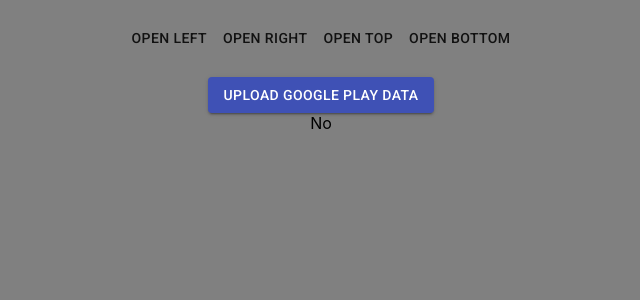
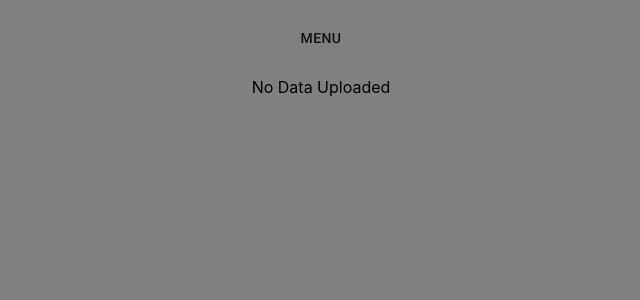
Before and after one commit to srothenburger1/musicApp, a React (Create React App) app in the folder Frontend/musicapp/: page / in a window 1280 px wide. Shown: the top 300 px of the page, without its empty margins (319-959 px from the left). Built offline with nearby package versions, Linux system fonts and the light colour scheme.

Commit message:
Changed button to drawer

```diff
--- a/Frontend/musicapp/src/App.js
+++ b/Frontend/musicapp/src/App.js
@@ -15,15 +15,17 @@
   return (
     <div className="App">
     <br/>
-    <SwipeableTemporaryDrawer/>
+    <SwipeableTemporaryDrawer
+      onInputChange = {this.onInputChange}
+    />
     <br/>
-      <UploadButtons
+      {/* <UploadButtons
         onInputChange={this.onInputChange}
-      />
+      /> */}
       {this.state.input != null?this.state.input.map((item,index)=>{
         return(<div><p>{item[0]}</p><p>{item[1]}</p><p>{item[2]}</p></div>)
         }
-        ):<div>No</div>
+        ):<div>No Data Uploaded</div>
         }
     </div>
   );
--- a/Frontend/musicapp/src/Drawers/SwipeableDrawer.jsx
+++ b/Frontend/musicapp/src/Drawers/SwipeableDrawer.jsx
@@ -9,6 +9,9 @@
 import ListItemText from '@material-ui/core/ListItemText';
 import InboxIcon from '@material-ui/icons/MoveToInbox';
 import MailIcon from '@material-ui/icons/Mail';
+import ContactsIcon from '@material-ui/icons/Contacts'
+import MusicNoteIcon from '@material-ui/icons/MusicNote'
+import CloudUploadIcon from '@material-ui/icons/CloudUpload'
 
 const useStyles = makeStyles({
   list: {
@@ -19,7 +22,7 @@
   },
 });
 
-function SwipeableTemporaryDrawer() {
+const SwipeableTemporaryDrawer = ({onInputChange}) => {
   const classes = useStyles();
   const [state, setState] = React.useState({
     top: false,
@@ -36,73 +39,96 @@
     setState({ ...state, [side]: open });
   };
 
-  const sideList = side => (
+//   const sideList = side => (
+//     <div
+//       className={classes.list}
+//       role="presentation"
+//       onClick={toggleDrawer(side, false)}
+//       onKeyDown={toggleDrawer(side, false)}
+//     >
+//       <List>
+//         {['Inbox', 'Starred', 'Send email', 'Drafts'].map((text, index) => (
+//           <ListItem button key={text}>
+//             <ListItemIcon>{index % 2 === 0 ? <InboxIcon /> : <MailIcon />}</ListItemIcon>
+//             <ListItemText primary={text} />
+//           </ListItem>
+//         ))}
+//       </List>
+//       <Divider />
+//       <List>
+//         {['All mail', 'Trash', 'Spam'].map((text, index) => (
+//           <ListItem button key={text}>
+//             <ListItemIcon>{index % 2 === 0 ? <InboxIcon /> : <MailIcon />}</ListItemIcon>
+//             <ListItemText primary={text} />
+//           </ListItem>
+//         ))}
+//       </List>
+//     </div>
+//   );
+
+  const fullList = side => (
+
     <div
-      className={classes.list}
+      className={classes.fullList}
       role="presentation"
       onClick={toggleDrawer(side, false)}
       onKeyDown={toggleDrawer(side, false)}
     >
+
+    <List>
+        {['Upload Data'].map((text, index) => (
+        <label htmlFor="contained-button-file1">
+          <ListItem button key={text}>
+            <ListItemIcon>{<CloudUploadIcon />}</ListItemIcon>
+            <ListItemText primary={text} />
+          </ListItem>
+          </label>
+        ))}
+      </List>
+      <Divider />
       <List>
-        {['Inbox', 'Starred', 'Send email', 'Drafts'].map((text, index) => (
+        {['Top Songs', 'Top Artists'].map((text, index) => (
           <ListItem button key={text}>
-            <ListItemIcon>{index % 2 === 0 ? <InboxIcon /> : <MailIcon />}</ListItemIcon>
+            <ListItemIcon>{index % 2 === 0 ? <MusicNoteIcon /> : <ContactsIcon />}</ListItemIcon>
             <ListItemText primary={text} />
           </ListItem>
         ))}
       </List>
       <Divider />
       <List>
-        {['All mail', 'Trash', 'Spam'].map((text, index) => (
+        {['Song Count', 'Artist Count'].map((text, index) => (
           <ListItem button key={text}>
-            <ListItemIcon>{index % 2 === 0 ? <InboxIcon /> : <MailIcon />}</ListItemIcon>
+            <ListItemIcon>{index % 2 === 0 ? <MusicNoteIcon /> : <ContactsIcon />}</ListItemIcon>
             <ListItemText primary={text} />
           </ListItem>
         ))}
       </List>
-    </div>
-  );
 
-  const fullList = side => (
-    <div
-      className={classes.fullList}
-      role="presentation"
-      onClick={toggleDrawer(side, false)}
-      onKeyDown={toggleDrawer(side, false)}
-    >
-      <List>
-        {['Inbox', 'Starred', 'Send email', 'Drafts'].map((text, index) => (
-          <ListItem button key={text}>
-            <ListItemIcon>{index % 2 === 0 ? <InboxIcon /> : <MailIcon />}</ListItemIcon>
-            <ListItemText primary={text} />
-          </ListItem>
-        ))}
-      </List>
-      <Divider />
-      <List>
-        {['All mail', 'Trash', 'Spam'].map((text, index) => (
-          <ListItem button key={text}>
-            <ListItemIcon>{index % 2 === 0 ? <InboxIcon /> : <MailIcon />}</ListItemIcon>
-            <ListItemText primary={text} />
-          </ListItem>
-        ))}
-      </List>
     </div>
   );
 
   return (
     <div>
-      <Button onClick={toggleDrawer('left', true)}>Open Left</Button>
-      <Button onClick={toggleDrawer('right', true)}>Open Right</Button>
-      <Button onClick={toggleDrawer('top', true)}>Open Top</Button>
-      <Button onClick={toggleDrawer('bottom', true)}>Open Bottom</Button>
-      <SwipeableDrawer
+    <input
+        accept="JSON/*"
+        className={classes.input}
+        id="contained-button-file1"
+        multiple
+        type="File"
+        onChange={onInputChange}
+        style={{display:"none"}}
+      />
+      {/* <Button onClick={toggleDrawer('left', true)}>Open Left</Button>
+      <Button onClick={toggleDrawer('right', true)}>Open Right</Button> */}
+      <Button onClick={toggleDrawer('top', true)}>Menu</Button>
+      {/* <Button onClick={toggleDrawer('bottom', true)}>Open Bottom</Button> */}
+      {/* <SwipeableDrawer
         open={state.left}
         onClose={toggleDrawer('left', false)}
         onOpen={toggleDrawer('left', true)}
       >
         {sideList('left')}
-      </SwipeableDrawer>
+      </SwipeableDrawer> */}
       <SwipeableDrawer
         anchor="top"
         open={state.top}
@@ -111,22 +137,22 @@
       >
         {fullList('top')}
       </SwipeableDrawer>
-      <SwipeableDrawer
+      {/* <SwipeableDrawer
         anchor="bottom"
         open={state.bottom}
         onClose={toggleDrawer('bottom', false)}
         onOpen={toggleDrawer('bottom', true)}
-      >
-        {fullList('bottom')}
-      </SwipeableDrawer>
-      <SwipeableDrawer
+      > */}
+        {/* {fullList('bottom')}
+      </SwipeableDrawer> */}
+      {/* <SwipeableDrawer
         anchor="right"
         open={state.right}
         onClose={toggleDrawer('right', false)}
         onOpen={toggleDrawer('right', true)}
       >
         {sideList('right')}
-      </SwipeableDrawer>
+      </SwipeableDrawer> */}
     </div>
   );
 }
```
